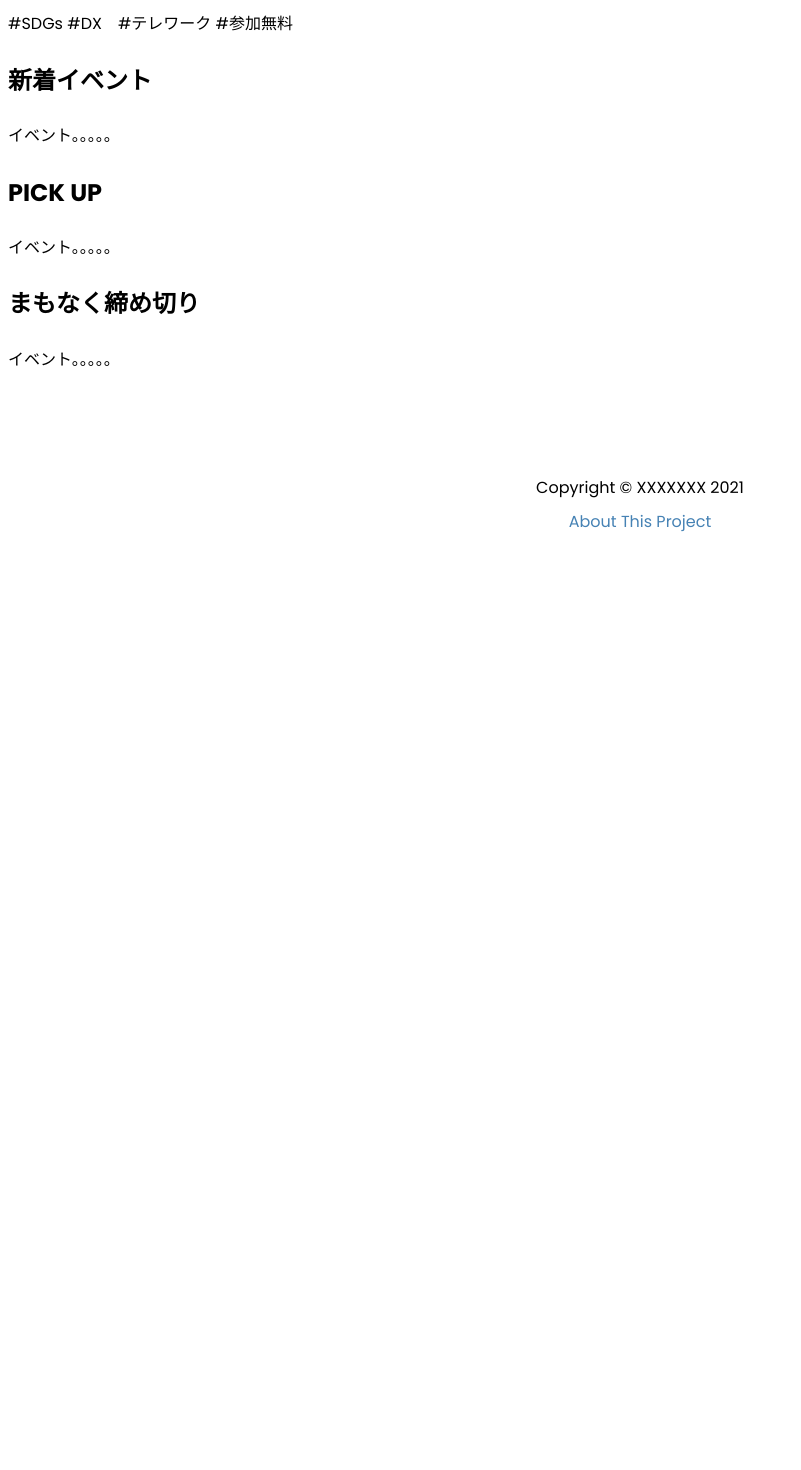
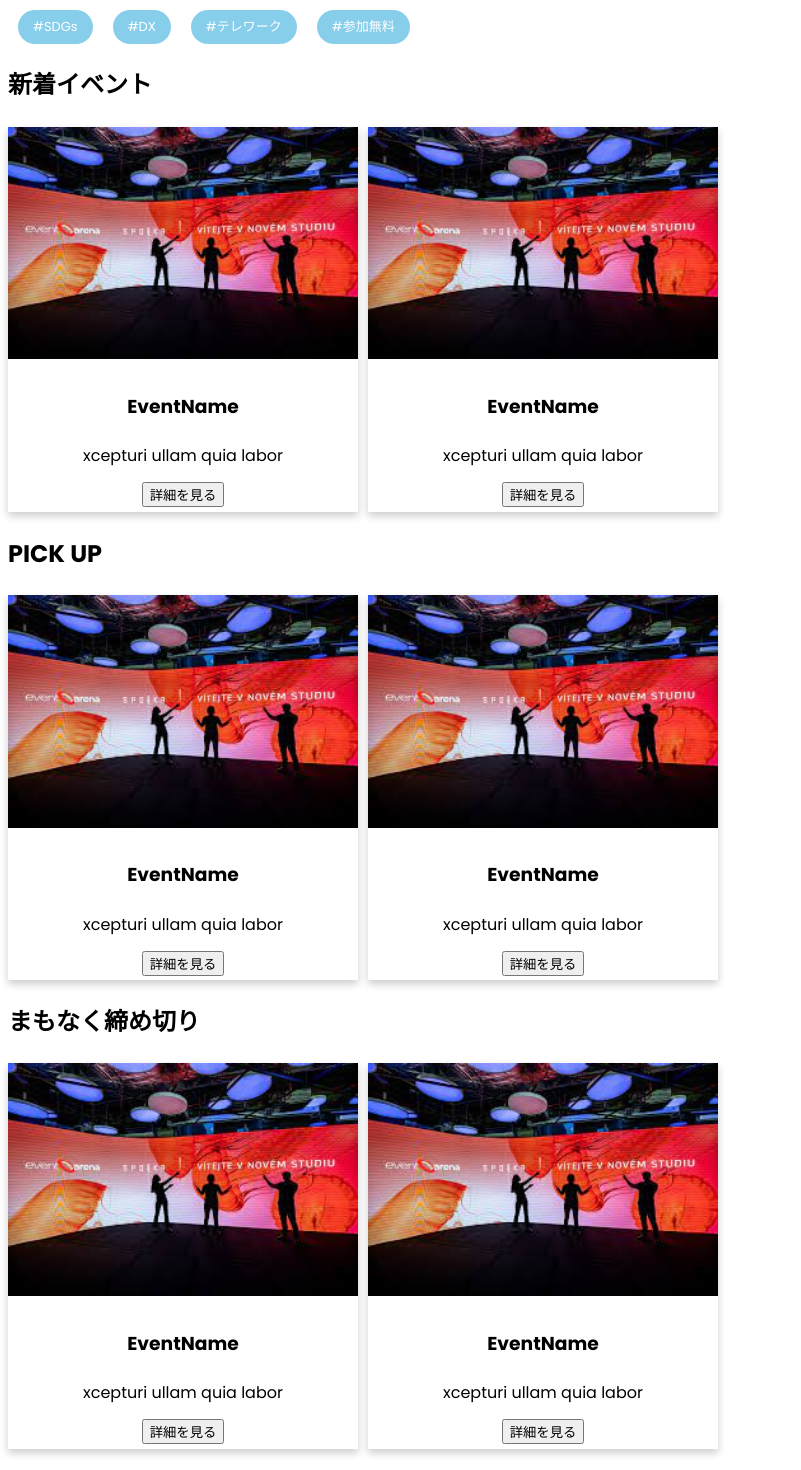
Before and after one commit to scdouble/vue_eventportal, a Vue app: page / in a window 1280 px wide. Shown: the part 220-1690 px from the top of the page, without its empty margins (0-801 px from the left). Before the commit the page ends 800 px from the top, so only its background shows below. Built offline with nearby package versions, Linux system fonts and the light colour scheme.

Commit message:
add 404 style

```diff
--- a/src/pages/About.vue
+++ b/src/pages/About.vue
@@ -1,6 +1,6 @@
 <template>
   <h1>About This Project</h1>
-  <article>
+  <p>
     Et dolore laudantium explicabo nisi minus. Nostrum distinctio eos ullam
     consequatur sed laborum eaque non. Quod non fugit sed. Distinctio quaerat
     hic iusto quia. Velit doloremque officiis libero beatae nihil qui dolorum
@@ -8,7 +8,7 @@
     Repellendus ducimus quia eum. Debitis enim ea. Vel et ratione eius.
     Doloremque doloribus consectetur. Officia non ullam iure aut similique
     adipisci. Ullam commodi ut. Ex est saepe quasi aut impedit.
-  </article>
+  </p>
 </template>
 
 <script>
--- a/src/pages/EventDetail.vue
+++ b/src/pages/EventDetail.vue
@@ -1,25 +1,26 @@
 <template>
-  <h2>イベント詳細:</h2>
+  <h1>{{ event.title }}</h1>
   <h3>Event ID:</h3>
-  {{ event.id }}
-  <h3>Event Title:</h3>
-  {{ event.title }}
+  <p>{{ event.id }}</p>
+
+
   <h3>Event Time:</h3>
-  {{ event.datetime }}
+ <p>{{ event.datetime }}</p>
 
-  <button>申し込み</button>
+  <button class="btn">申し込み</button>
 
   <h3>Event Descriptions:</h3>
-  {{ event.description }}
+  <p>{{ event.description }}</p>
   <h3>Event Address:</h3>
-  {{ event.streetAddress }}
+  <p>{{ event.streetAddress }}</p>
   <h3>Event Spakers:</h3>
   <ul>
     <li v-for="speaker in event.speakers" :key="speaker.speakerId">
       {{ speaker.speakerName }}
     </li>
   </ul>
-  <button>申し込み</button>
+  <button class="btn">申し込み</button>
+  <button class="btn-secondary" @click="backToEventList()">イベント一覧に戻る</button>
 </template>
 
 <script>
@@ -33,10 +34,15 @@ export default {
     const store = useStore();
 
     const route = useRoute();
+    const router = useRouter();
     const { id } = route.params;
 
+    function backToEventList(){
+      router.push('/event')
+    }
     return {
       event: computed(() => store.getters.eventById(id)),
+      backToEventList
     };
   },
   computed: {
@@ -45,10 +51,43 @@ export default {
     },
   },
   mounted() {
-    console.log("EventDetail", "mounted", this);
+
   },
 };
 </script>
 
-<style>
+<style scoped>
+
+.event {
+    position: relative;
+    padding-top: 40px;
+}
+
+.event h3 {
+    font-size: 25px;
+}
+
+.event p {
+    margin: 10px 0;
+}
+
+.image {
+    margin-bottom: 20px;
+}
+
+.controls {
+    position: absolute;
+    right: 30px;
+    top: 0;
+}
+
+.delete {
+    margin-left: 20px;
+    color: red;
+}
+
+.back {
+    display: block;
+    margin-top: 40px;
+}
 </style>
--- a/src/pages/Home.vue
+++ b/src/pages/Home.vue
@@ -1,18 +1,109 @@
 <template>
   <h1>近日開催のイベント</h1>
   <h2>注目キーワード</h2>
-  <p>#SDGs #DX　#テレワーク #参加無料</p>
+  <button class="btn-tag">#SDGs</button>
+  <button class="btn-tag">#DX</button>
+  <button class="btn-tag">#テレワーク</button>
+  <button class="btn-tag">#参加無料</button>
+
   <h2>新着イベント</h2>
-  <p>イベント。。。。。</p>
+
+  <div class="card-events">
+    <div class="card">
+      <img src="../assets/eventsample.jpg" style="width: 100%" />
+      <div class="container">
+        <h3>EventName</h3>
+        <p>xcepturi ullam quia labor</p>
+        <button>詳細を見る</button>
+      </div>
+    </div>
+    <div class="card">
+      <img src="../assets/eventsample.jpg" style="width: 100%" />
+      <div class="container">
+        <h3>EventName</h3>
+        <p>xcepturi ullam quia labor</p>
+        <button>詳細を見る</button>
+      </div>
+    </div>
+  </div>
+
   <h2>PICK UP</h2>
-  <p>イベント。。。。。</p>
+  <div class="card-events">
+    <div class="card">
+      <img src="../assets/eventsample.jpg" style="width: 100%" />
+      <div class="container">
+        <h3>EventName</h3>
+        <p>xcepturi ullam quia labor</p>
+        <button>詳細を見る</button>
+      </div>
+    </div>
+    <div class="card">
+      <img src="../assets/eventsample.jpg" style="width: 100%" />
+      <div class="container">
+        <h3>EventName</h3>
+        <p>xcepturi ullam quia labor</p>
+        <button>詳細を見る</button>
+      </div>
+    </div>
+  </div>
+
   <h2>まもなく締め切り</h2>
-  <p>イベント。。。。。</p>
+
+  <div class="card-events">
+    <div class="card">
+      <img src="../assets/eventsample.jpg" style="width: 100%" />
+      <div class="container">
+        <h3>EventName</h3>
+        <p>xcepturi ullam quia labor</p>
+        <button>詳細を見る</button>
+      </div>
+    </div>
+    <div class="card">
+      <img src="../assets/eventsample.jpg" style="width: 100%" />
+      <div class="container">
+        <h3>EventName</h3>
+        <p>xcepturi ullam quia labor</p>
+        <button>詳細を見る</button>
+      </div>
+    </div>
+  </div>
 </template>
 
 <script>
 export default {};
 </script>
 
-<style>
+<style scoped>
+.card-events {
+  display: flex;
+  text-align: center;
+}
+.card {
+  /* Add shadows to create the "card" effect */
+  box-shadow: 0 4px 8px 0 rgba(0, 0, 0, 0.2);
+  transition: 0.3s;
+  margin-right: 10px;
+  width: 350px;
+}
+
+/* On mouse-over, add a deeper shadow */
+.card:hover {
+  box-shadow: 0 8px 16px 0 rgba(0, 0, 0, 0.2);
+}
+
+/* Add some padding inside the card container */
+.container {
+  padding: 2px 16px;
+}
+.btn-tag {
+  font: inherit;
+  font-size: 13px;
+  background: skyblue;
+  color: white !important;
+  border: 0;
+  border-radius: 20px;
+  padding: 5px 15px;
+  margin: 0 10px;
+  cursor: pointer;
+}
 </style>
```
Also changed, not shown: src/pages/404.vue (+9 -1 lines).
